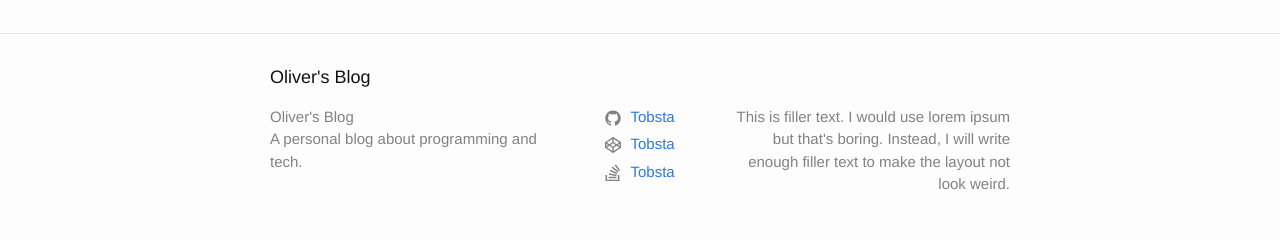
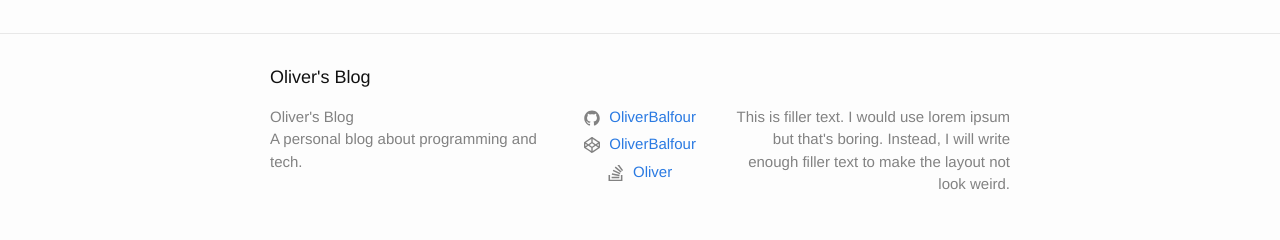
Before and after one commit to OliverBalfour/oliverbalfour.github.io, a Jekyll site: the page built from index.md, in a window 1280 px wide. Shown: the part 1073-1313 px from the top of the page. Built offline with Jekyll 4.4.1, drawn with Linux system fonts in a browser that asks for light colours.

Commit message:
Update _config.yml

```diff
--- a/_config.yml
+++ b/_config.yml
@@ -17,17 +17,17 @@
 description: >- # this means to ignore newlines until "baseurl:"
   A personal blog about programming and tech.
 baseurl: "" # the subpath of your site, e.g. /blog
-url: "https://tobsta.github.io" # the base hostname & protocol for your site, e.g. http://example.com
+url: "https://oliverbalfour.github.io" # the base hostname & protocol for your site, e.g. http://example.com
 title: Oliver's Blog
 author: Oliver
 # email:
 
 
 # twitter_username: jekyllrb
-github_username: Tobsta
-codepen_username: Tobsta
-stackoverflow_username: Tobsta
-stackoverflow_url: 4642943/tobsta
+github_username: OliverBalfour
+codepen_username: OliverBalfour
+stackoverflow_username: Oliver
+stackoverflow_url: 4642943/oliver
 
 # Build settings
 markdown: kramdown
```
